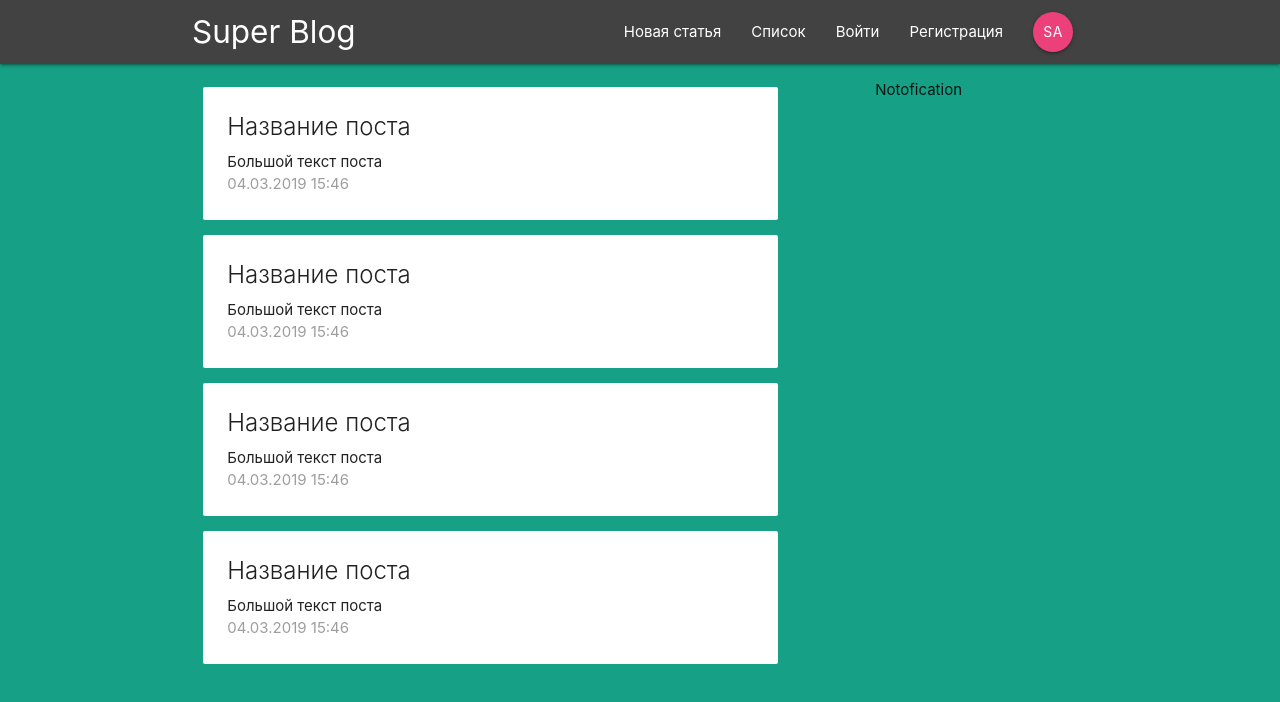
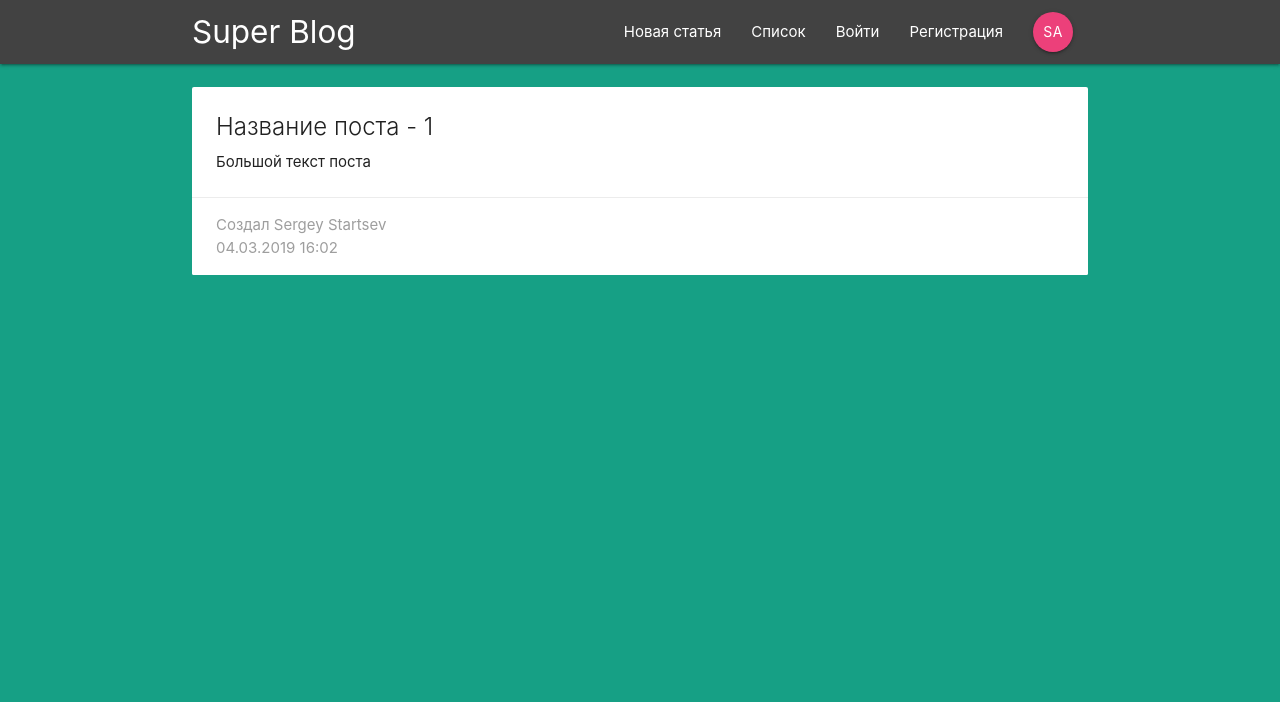
Before and after one commit to webstartsev/react-redux-firebase-blog, a React (Create React App) app: page /post/1 in a window 1280 px wide. Before the commit this address led to /. Shown: the top 702 px of the page. Built offline with nearby package versions, Linux system fonts and the light colour scheme.

Commit message:
add BlogDetail

```diff
--- a/src/App.js
+++ b/src/App.js
@@ -1,7 +1,8 @@
 import React from 'react';
+import { Switch, Route, Redirect } from 'react-router-dom';
 import NavBar from './components/layout/Navbar';
 import Dashboard from './components/dashboard/Dashboard';
-import { Switch, Route, Redirect } from 'react-router-dom';
+import BlogDetail from './components/blogs/BlogDetail';
 
 function App() {
   return (
@@ -9,6 +10,7 @@ function App() {
       <NavBar />
       <Switch>
         <Route exact path="/" component={Dashboard} />
+        <Route path="/post/:id" component={BlogDetail} />
         <Redirect to="/" />
       </Switch>
     </div>
--- a/src/components/blogs/BlogDetail.js
+++ b/src/components/blogs/BlogDetail.js
@@ -0,0 +1,22 @@
+import React from 'react';
+
+const BlogDetail = props => {
+  const id = props.match.params.id;
+
+  return (
+    <div className="container section project-detail">
+      <div className="card z-depth-0">
+        <div className="card-content">
+          <span className="card-title">Название поста - {id}</span>
+          <p>Большой текст поста</p>
+        </div>
+        <div className="card-action gret lighten-4 grey-text">
+          <div>Создал Sergey Startsev</div>
+          <div>04.03.2019 16:02</div>
+        </div>
+      </div>
+    </div>
+  );
+};
+
+export default BlogDetail;
```
